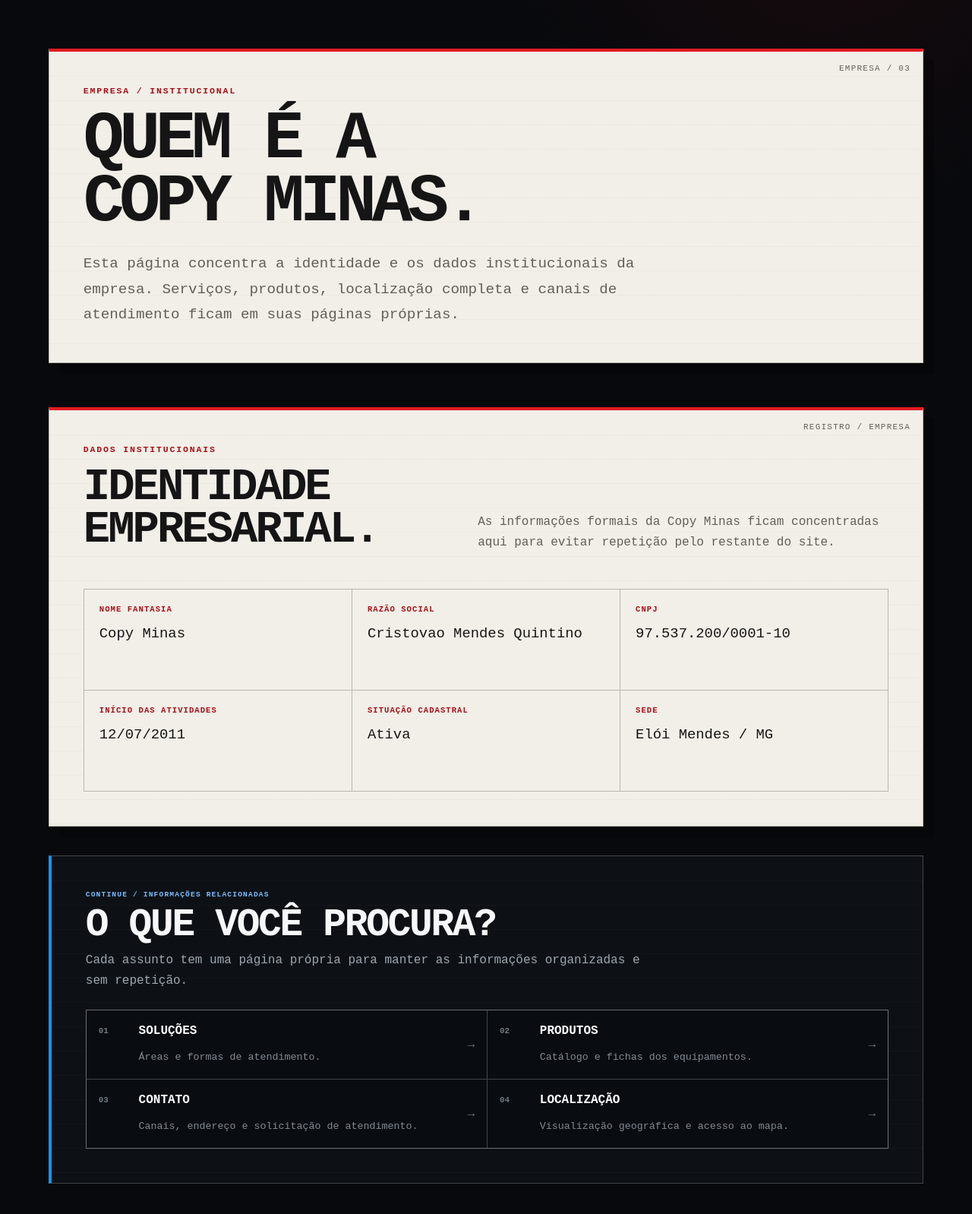
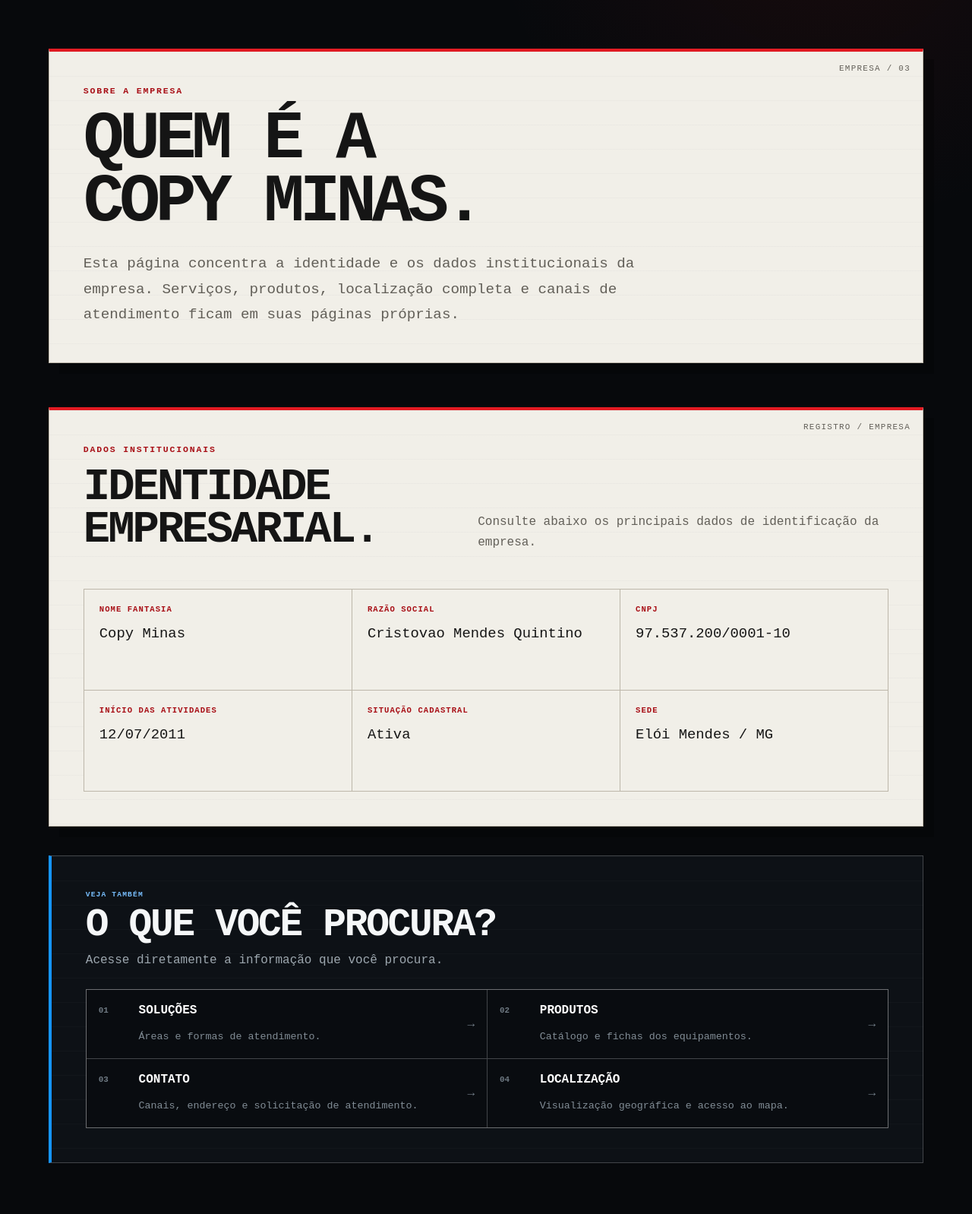
Before and after one commit to BrunoWerninghaus/site_copyminas, a Flask app: page /empresa in a window 1280 px wide. Shown: the part 144-1742 px from the top of the page at 76% size. Run offline with Flask 3, Linux system fonts and the light colour scheme.

Commit message:
Replace internal language on Company page

```diff
--- a/src/copyminas/templates/public/company.html
+++ b/src/copyminas/templates/public/company.html
@@ -10,7 +10,7 @@
 
 <main id="main-content" class="paper-stage company-stage company-stage--authority">
     <section class="paper-sheet company-hero-sheet" data-sheet="EMPRESA / 03">
-        <p class="paper-kicker">Empresa / institucional</p>
+        <p class="paper-kicker">Sobre a empresa</p>
         <h1 class="paper-title">Quem é a Copy Minas.</h1>
         <p class="paper-lead">
             Esta página concentra a identidade e os dados institucionais da empresa.
@@ -24,7 +24,7 @@
                 <p class="paper-kicker">Dados institucionais</p>
                 <h2>Identidade empresarial.</h2>
             </div>
-            <p>As informações formais da Copy Minas ficam concentradas aqui para evitar repetição pelo restante do site.</p>
+            <p>Consulte abaixo os principais dados de identificação da empresa.</p>
         </header>
 
         <dl class="company-register">
@@ -57,9 +57,9 @@
 
     <section class="company-directory" aria-labelledby="company-directory-title">
         <header>
-            <span>CONTINUE / INFORMAÇÕES RELACIONADAS</span>
+            <span>Veja também</span>
             <h2 id="company-directory-title">O que você procura?</h2>
-            <p>Cada assunto tem uma página própria para manter as informações organizadas e sem repetição.</p>
+            <p>Acesse diretamente a informação que você procura.</p>
         </header>
 
         <nav class="company-directory__links" aria-label="Outras informações da Copy Minas">
```
